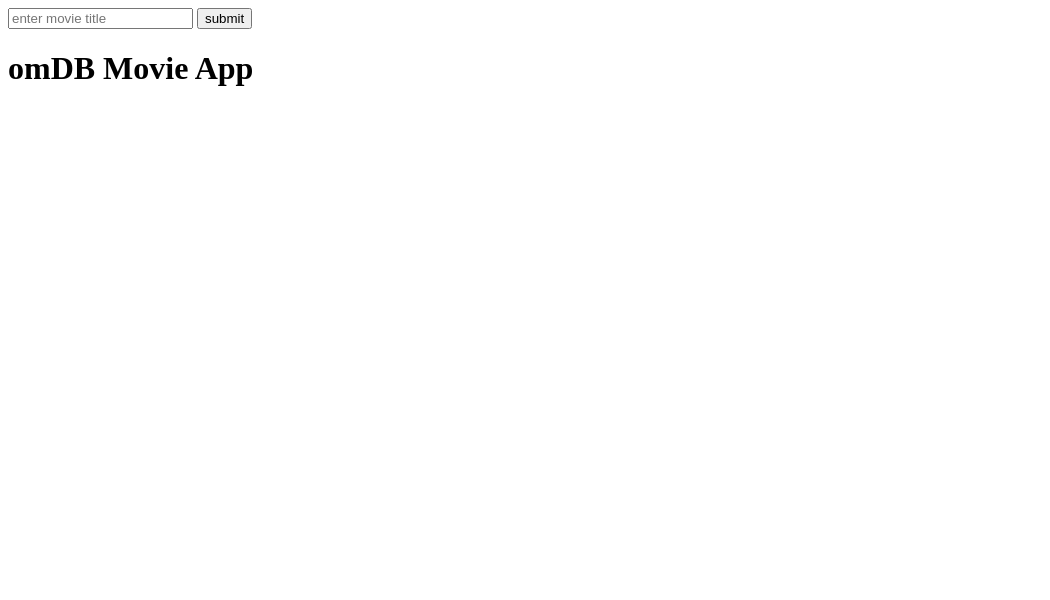
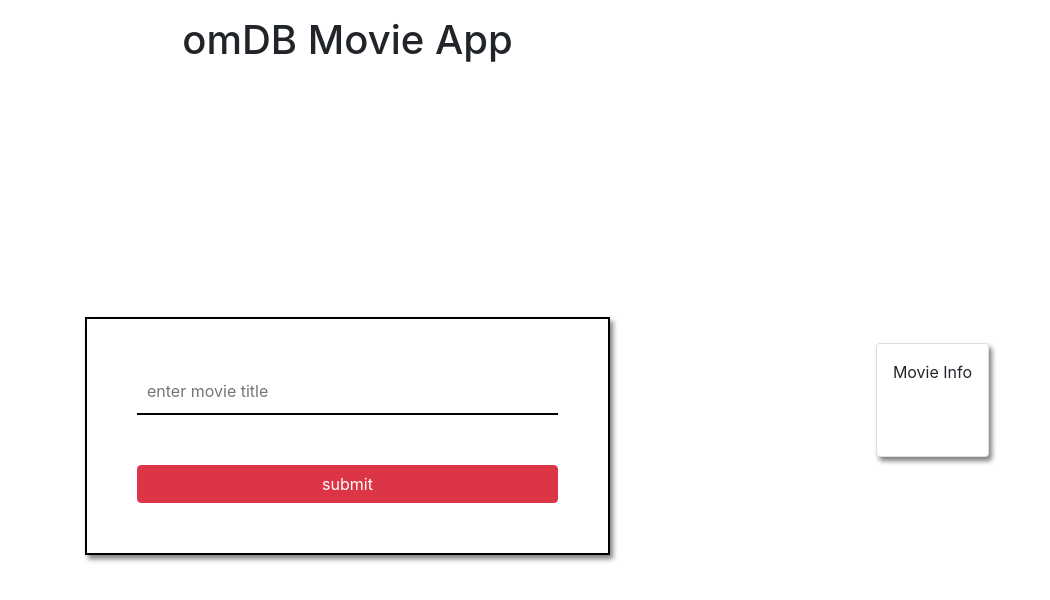
Before and after one commit to JoeBarbone/movie-app, a plain HTML site: page index.html in a window 1280 px wide. Shown: the whole page, without its empty margins (0-1050 px from the left). Drawn offline with nearby package versions, Linux system fonts and the light colour scheme.

Commit message:
everything works, just clean it up and make it look nicer

```diff
--- a/css/style.css
+++ b/css/style.css
@@ -0,0 +1,44 @@
+.container {
+    xborder: 10px solid red;
+    height: 100vh;
+}
+
+.input-window {
+    xborder: 1px solid blue;
+    xbackground-color: blue;
+    xheight: 500px;
+}
+
+.input-panel {
+    width: 100%;
+    border: 2px solid black;
+    padding: 50px;
+    box-shadow: 3px 4px 5px grey;
+}
+
+.input-panel input {
+    width: 100%;
+    border: none;
+    outline: none;
+    padding: 10px;
+    border-bottom: 2px solid black;
+}
+
+.input-panel button {
+    margin-top: 50px;
+}
+
+.card img {
+    height: 100%;
+}
+
+.card {
+    box-shadow: 3px 4px 5px grey;
+}
+
+.movie-info {
+    xborder: 1px solid orange;
+    xbackground-color: orange;
+    xheight: 500px;
+
+}
--- a/index.html
+++ b/index.html
@@ -4,28 +4,39 @@
     <meta charset="UTF-8">
     <meta http-equiv="X-UA-Compatible" content="IE=edge">
     <meta name="viewport" content="width=device-width, initial-scale=1.0">
+    <link rel="stylesheet" href="https://cdn.jsdelivr.net/npm/bootstrap@4.6.1/dist/css/bootstrap.min.css" integrity="sha384-zCbKRCUGaJDkqS1kPbPd7TveP5iyJE0EjAuZQTgFLD2ylzuqKfdKlfG/eSrtxUkn" crossorigin="anonymous">
     <link rel="stylesheet" href="css/style.css">
     <title>omDB Movie App</title>
 
 </head>
 <body>
-    <div class="container">
-        <nav>
-            <input id="movie-title" type="text" placeholder="enter movie title">
-            <button id="submit" type="submit">submit</button>
-        </nav>
-        <div class="main">
-            <h1>omDB Movie App</h1>
+    <div class="container d-flex justify-content-between">
 
-            <div class="movie-info">
-                <h2><p id="title"></p></h2>
-                <h3><p id="year"></p></h3>
-                <h3><p id="rating"></p></h3>
-                <h3><p id="actors"></p></h3>
-                <h3><p id="plot"></p></h3>
-                <p id="poster"></p>
+        <div class="row d-flex flex-column align-items-center col-6 input-window">
+
+            <h1 class="pt-3">omDB Movie App</h1>
+            <div class="d-flex flex-column input-panel my-auto">
+                <input class="my-auto" id="movie-title" type="text" placeholder="enter movie title">
+                <button class="btn btn-danger" id="submit" type="submit">submit</button>
             </div>
         </div>
+
+        <div class="row d-flex flex-column align-items-center col-6 my-auto movie-info">
+            <div class="card">
+                <div id="poster" class="text-center"></div>
+
+                <div id="movie-info" class="p-3">Movie Info</div>
+
+                <div class="card-body">
+                    <h5><p class="card-title px-3" id="title"></p></h5>
+                    <p class="card-text px-3" id="year"></p>
+                    <p class="card-text px-3" id="rating"></p>
+                    <p class="card-text px-3" id="actors"></p>
+                    <p class="card-text px-3" id="plot"></p>
+                </div>
+            </div>
+        </div>
+
     </div>
 
 
--- a/js/script.js
+++ b/js/script.js
@@ -1,10 +1,4 @@
-
 var btnSubmitEl = document.querySelector("#submit");
-
-
-
-
-
 
 var getMovie = function() {
     var requestUrl = 'http://www.omdbapi.com/?apikey=94f7ec29&t='
@@ -23,8 +17,14 @@ var getMovie = function() {
             document.getElementById("year").innerHTML = data.Year;
             document.getElementById("rating").innerHTML = data.Rated;
             document.getElementById("actors").innerHTML = data.Actors;
-            document.getElementById("poster").innerHTML = "<img src='" + data.Poster + "' />";
+            document.getElementById("poster").innerHTML = "<img class='img-fluid' src='" + data.Poster + "' />";
             document.getElementById("plot").innerHTML = data.Plot;
+
+            document.getElementById("movie-info").style.display = "none";
+
+            document.getElementById("movie-title").value = "";
+            document.getElementById("movie-title").focus();
+
 
     })
 
@@ -34,9 +34,4 @@ var getMovie = function() {
 
 
 
-
-
-
-
-
 btnSubmitEl.addEventListener("click", getMovie);
```
